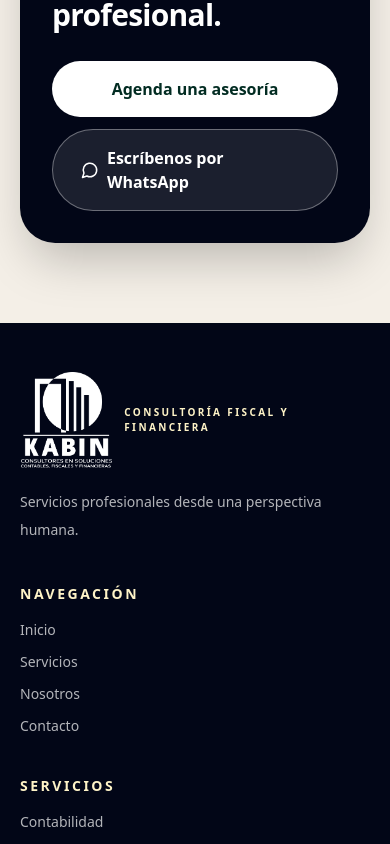
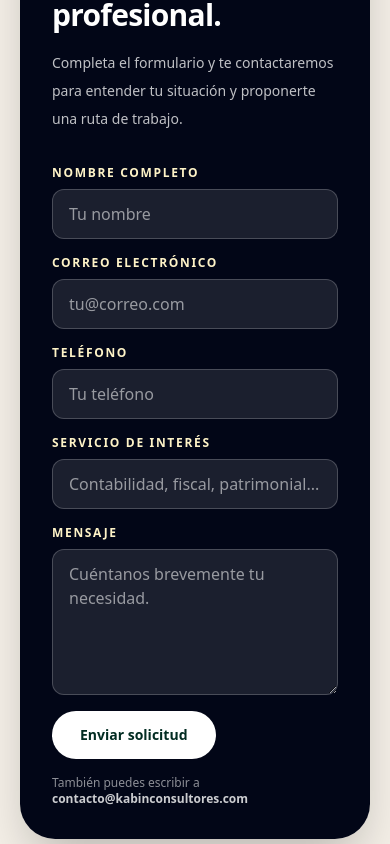
Before and after one commit to o7digital/kabin, a React (Vite) app: page / in a window 390 px wide. Shown: the part 7900-8744 px from the top of the page. Built offline with nearby package versions, Linux system fonts and the light colour scheme.

Commit message:
Update footer and add Formspree contact form

```diff
--- a/KabinConsultoriaMockup.jsx
+++ b/KabinConsultoriaMockup.jsx
@@ -532,16 +532,166 @@ export default function KabinConsultoriaMockup() {
             <h2 className="max-w-3xl text-3xl font-black tracking-tight sm:text-4xl md:text-5xl">
               Agenda una asesoría y recibe acompañamiento profesional.
             </h2>
-            <div className="mt-7 flex flex-col gap-3 sm:flex-row">
-              <a href="#" className="inline-flex items-center justify-center rounded-full bg-white px-7 py-4 font-black text-emerald-950">
-                Agenda una asesoría
+            <p className="mt-4 max-w-2xl text-sm leading-7 text-white/75 sm:text-base">
+              Completa el formulario y te contactaremos para entender tu situación y proponerte una ruta de trabajo.
+            </p>
+            <form
+              action="https://formspree.io/f/mpqndjbl"
+              method="POST"
+              className="mt-8 grid gap-4 md:grid-cols-2"
+            >
+              <label className="grid gap-2">
+                <span className="text-xs font-bold uppercase tracking-[0.14em] text-amber-100">Nombre completo</span>
+                <input
+                  type="text"
+                  name="nombre"
+                  required
+                  className="rounded-xl border border-white/20 bg-white/10 px-4 py-3 text-white placeholder:text-white/55 focus:border-white/45 focus:outline-none"
+                  placeholder="Tu nombre"
+                />
+              </label>
+              <label className="grid gap-2">
+                <span className="text-xs font-bold uppercase tracking-[0.14em] text-amber-100">Correo electrónico</span>
+                <input
+                  type="email"
+                  name="email"
+                  required
+                  className="rounded-xl border border-white/20 bg-white/10 px-4 py-3 text-white placeholder:text-white/55 focus:border-white/45 focus:outline-none"
+                  placeholder="tu@correo.com"
+                />
+              </label>
+              <label className="grid gap-2">
+                <span className="text-xs font-bold uppercase tracking-[0.14em] text-amber-100">Teléfono</span>
+                <input
+                  type="tel"
+                  name="telefono"
+                  className="rounded-xl border border-white/20 bg-white/10 px-4 py-3 text-white placeholder:text-white/55 focus:border-white/45 focus:outline-none"
+                  placeholder="Tu teléfono"
+                />
+              </label>
+              <label className="grid gap-2">
+                <span className="text-xs font-bold uppercase tracking-[0.14em] text-amber-100">Servicio de interés</span>
+                <input
+                  type="text"
+                  name="servicio"
+                  className="rounded-xl border border-white/20 bg-white/10 px-4 py-3 text-white placeholder:text-white/55 focus:border-white/45 focus:outline-none"
+                  placeholder="Contabilidad, fiscal, patrimonial..."
+                />
+              </label>
+              <label className="grid gap-2 md:col-span-2">
+                <span className="text-xs font-bold uppercase tracking-[0.14em] text-amber-100">Mensaje</span>
+                <textarea
+                  name="mensaje"
+                  required
+                  rows={5}
+                  className="rounded-xl border border-white/20 bg-white/10 px-4 py-3 text-white placeholder:text-white/55 focus:border-white/45 focus:outline-none"
+                  placeholder="Cuéntanos brevemente tu necesidad."
+                />
+              </label>
+              <div className="md:col-span-2">
+                <button
+                  type="submit"
+                  className="inline-flex items-center justify-center rounded-full bg-white px-7 py-3.5 text-sm font-black text-emerald-950 transition hover:-translate-y-0.5"
+                >
+                  Enviar solicitud
+                </button>
+              </div>
+            </form>
+            <div className="mt-4 text-xs text-white/55">
+              También puedes escribir a{" "}
+              <a href="mailto:contacto@kabinconsultores.com" className="font-semibold text-white/80 hover:text-white">
+                contacto@kabinconsultores.com
               </a>
-              <a
-                href="https://wa.me/"
-                className="inline-flex items-center justify-center gap-2 rounded-full border border-white/35 bg-white/10 px-7 py-4 font-black text-white"
-              >
-                <MessageCircle size={18} /> Escríbenos por WhatsApp
-              </a>
+            </div>
+          </div>
+        </section>
+
+        <section id="aviso-privacidad" className="mx-auto max-w-7xl px-5 pb-20 lg:px-8">
+          <div className="rounded-[2rem] border border-slate-200 bg-white p-7 text-slate-800 shadow-sm md:p-10">
+            <h2 className="text-3xl font-black tracking-tight text-slate-950 md:text-4xl">Aviso de Privacidad</h2>
+            <p className="mt-4 text-sm leading-7 text-slate-600">
+              En cumplimiento con la Ley Federal de Protección de Datos Personales en Posesión de los Particulares y su
+              Reglamento, se emite el presente aviso de privacidad.
+            </p>
+
+            <div className="mt-8 grid gap-8 text-sm leading-7 text-slate-700">
+              <div>
+                <h3 className="text-base font-black uppercase tracking-wide text-slate-950">Responsable de datos personales</h3>
+                <p className="mt-2">
+                  Kabin Consultores (en lo sucesivo, “Kabin”), con RFC <span className="font-bold">DAJE771103E87</span>, es
+                  responsable del tratamiento de sus datos personales para los fines señalados en el presente aviso.
+                </p>
+              </div>
+
+              <div>
+                <h3 className="text-base font-black uppercase tracking-wide text-slate-950">Datos que se recaban</h3>
+                <p className="mt-2">
+                  Podemos recabar de manera directa o por medios electrónicos datos como: nombre, teléfono, correo electrónico,
+                  datos fiscales para facturación, datos de identificación y la información necesaria para la prestación de
+                  servicios contables, fiscales, financieros y patrimoniales.
+                </p>
+              </div>
+
+              <div>
+                <h3 className="text-base font-black uppercase tracking-wide text-slate-950">Finalidades del tratamiento</h3>
+                <p className="mt-2">Sus datos personales serán utilizados para las siguientes finalidades primarias:</p>
+                <ul className="mt-2 list-disc space-y-1 pl-6">
+                  <li>Brindar asesoría y servicios profesionales solicitados.</li>
+                  <li>Dar seguimiento a solicitudes de contacto, cotizaciones y contratación.</li>
+                  <li>Integrar expedientes de clientes y cumplir obligaciones legales y fiscales aplicables.</li>
+                  <li>Emitir comprobantes fiscales y gestionar procesos administrativos relacionados con el servicio.</li>
+                </ul>
+                <p className="mt-3">
+                  De forma adicional, podremos utilizar su información para fines de contacto comercial sobre servicios de Kabin.
+                  Usted puede oponerse a dichas finalidades secundarias enviando un correo a{" "}
+                  <a className="font-bold text-emerald-900" href="mailto:contacto@kabinconsultores.com">
+                    contacto@kabinconsultores.com
+                  </a>
+                  .
+                </p>
+              </div>
+
+              <div>
+                <h3 className="text-base font-black uppercase tracking-wide text-slate-950">Transferencias de datos</h3>
+                <p className="mt-2">
+                  Sus datos personales no serán transferidos a terceros sin su consentimiento, salvo las excepciones previstas en
+                  la legislación aplicable o cuando sea necesario para el cumplimiento de obligaciones legales ante autoridades
+                  competentes.
+                </p>
+              </div>
+
+              <div>
+                <h3 className="text-base font-black uppercase tracking-wide text-slate-950">Derechos ARCO</h3>
+                <p className="mt-2">
+                  Usted tiene derecho a acceder, rectificar y cancelar sus datos personales, así como a oponerse al tratamiento
+                  de los mismos o revocar el consentimiento que haya otorgado. Para ejercer sus derechos ARCO deberá enviar su
+                  solicitud al correo{" "}
+                  <a className="font-bold text-emerald-900" href="mailto:contacto@kabinconsultores.com">
+                    contacto@kabinconsultores.com
+                  </a>
+                  , indicando nombre del titular, derecho que desea ejercer y datos de contacto para dar seguimiento.
+                </p>
+              </div>
+
+              <div>
+                <h3 className="text-base font-black uppercase tracking-wide text-slate-950">Uso de cookies y tecnologías</h3>
+                <p className="mt-2">
+                  Este sitio puede utilizar cookies u otras tecnologías para mejorar su experiencia de navegación. Usted puede
+                  deshabilitarlas desde la configuración de su navegador.
+                </p>
+              </div>
+
+              <div>
+                <h3 className="text-base font-black uppercase tracking-wide text-slate-950">Cambios al aviso</h3>
+                <p className="mt-2">
+                  Kabin se reserva el derecho de modificar o actualizar este aviso de privacidad en cualquier momento. Cualquier
+                  cambio será publicado en este mismo sitio web.
+                </p>
+              </div>
+
+              <p className="border-t border-slate-200 pt-4 text-xs font-semibold uppercase tracking-wide text-slate-500">
+                Última actualización: 21 de mayo de 2026
+              </p>
             </div>
           </div>
         </section>
@@ -597,7 +747,7 @@ export default function KabinConsultoriaMockup() {
       </AnimatePresence>
 
       <footer className="border-t border-emerald-950/10 bg-slate-950 text-white">
-        <div className="mx-auto grid max-w-7xl gap-10 px-5 py-12 md:grid-cols-[1.4fr_0.8fr_0.8fr_1fr] lg:px-8">
+        <div className="mx-auto grid max-w-7xl gap-10 px-5 py-12 md:grid-cols-[1.4fr_0.9fr_1fr] lg:px-8">
           <div>
             <div className="flex items-center gap-3">
               <img
@@ -625,17 +775,6 @@ export default function KabinConsultoriaMockup() {
                 </a>
               ))}
             </nav>
-          </div>
-
-          <div>
-            <p className="text-sm font-black uppercase tracking-[0.18em] text-amber-100">Servicios</p>
-            <div className="mt-4 grid gap-3 text-sm text-white/70">
-              {services.map((service) => (
-                <a key={service.title} href="#servicios" className="transition hover:text-white">
-                  {service.title}
-                </a>
-              ))}
-            </div>
           </div>
 
           <div>
@@ -685,7 +824,7 @@ export default function KabinConsultoriaMockup() {
           <div className="mx-auto flex max-w-7xl flex-col gap-3 text-xs font-semibold text-white/55 sm:flex-row sm:items-center sm:justify-between">
             <p>© 2026 Kabin Consultoría Fiscal y Financiera. Todos los derechos reservados.</p>
             <div className="flex gap-4">
-              <a href="#contacto" className="transition hover:text-white">
+              <a href="#aviso-privacidad" className="transition hover:text-white">
                 Aviso de privacidad
               </a>
               <a href="#contacto" className="transition hover:text-white">
```
